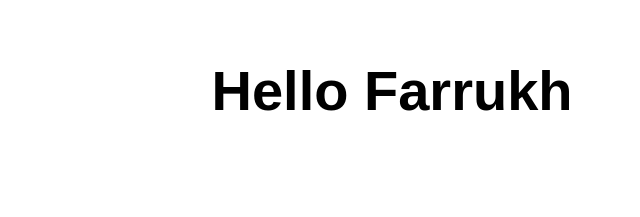
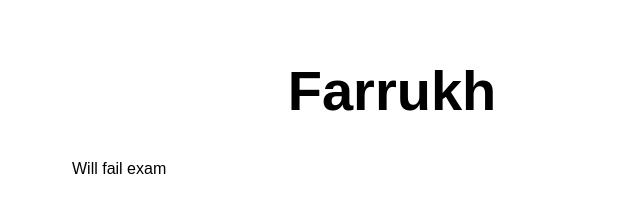
Before and after one commit to Nikcname/Test, a plain HTML site: page index.html in a window 1280 px wide. Shown: the whole page, without its empty margins (248-888 px from the left). Drawn offline with Linux system fonts and the light colour scheme.

Commit message:
Update index.html

```diff
--- a/index.html
+++ b/index.html
@@ -10,7 +10,8 @@
 
 <body>
   <main>
-    <h1>Hello Farrukh</h1>
+    <h1>Farrukh</h1>
+    <p>Will fail exam<p>
   </main>
 </body>
 
```
